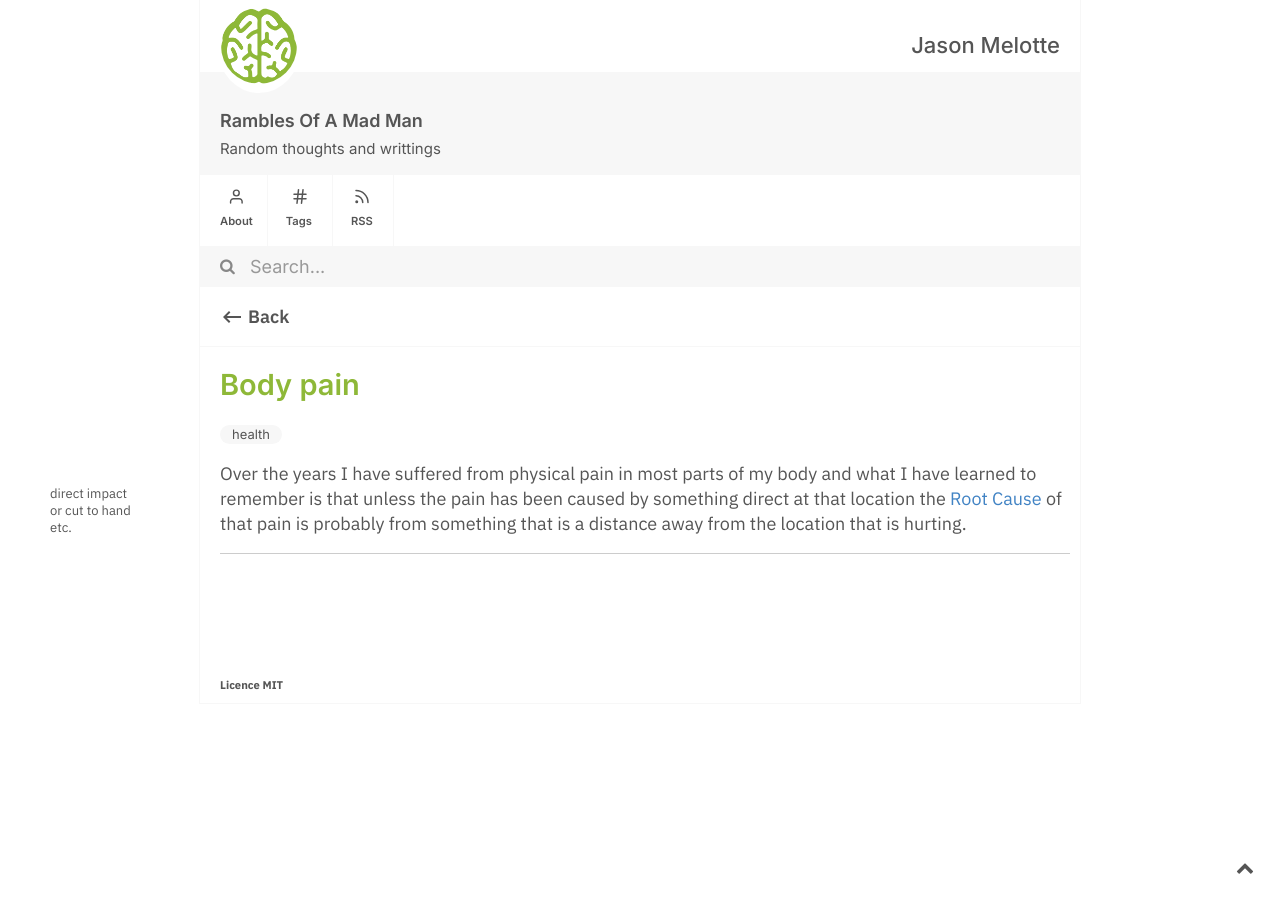
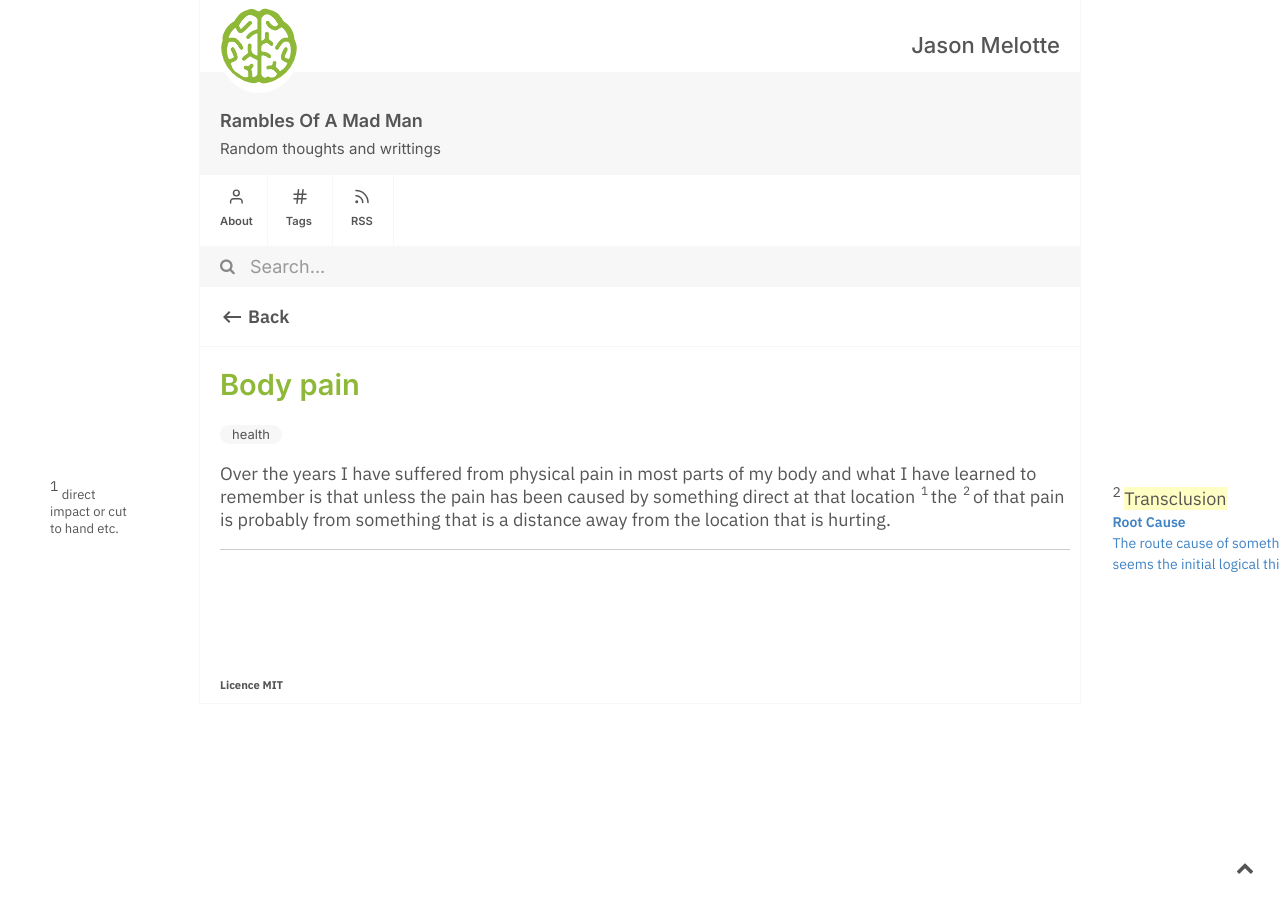
Before and after one commit to Jason-Melotte/notes, a Jekyll site: the page built from _notes/Body pain.md, in a window 1280 px wide. Built offline with Jekyll 4.4.1, drawn with Linux system fonts in a browser that asks for light colours; part of the change alters nothing that is shown.

Commit message:
Update Body pain.md

```diff
--- a/_notes/Body pain.md
+++ b/_notes/Body pain.md
@@ -9,4 +9,4 @@ tags: [ "health "]
 ---
 
 
-Over the years I have suffered from physical pain in most parts of my body and what I have learned to remember is that unless the pain has been caused by something direct at that location  [[direct impact or cut to hand etc.::lmn]] the [[Root Cause]] of that pain is probably from something that is a distance away from the location that is hurting.
+Over the years I have suffered from physical pain in most parts of my body and what I have learned to remember is that unless the pain has been caused by something direct at that location  [[direct impact or cut to hand etc.::lsn]] the [[Root Cause::rsn-transclude]] of that pain is probably from something that is a distance away from the location that is hurting.
```
